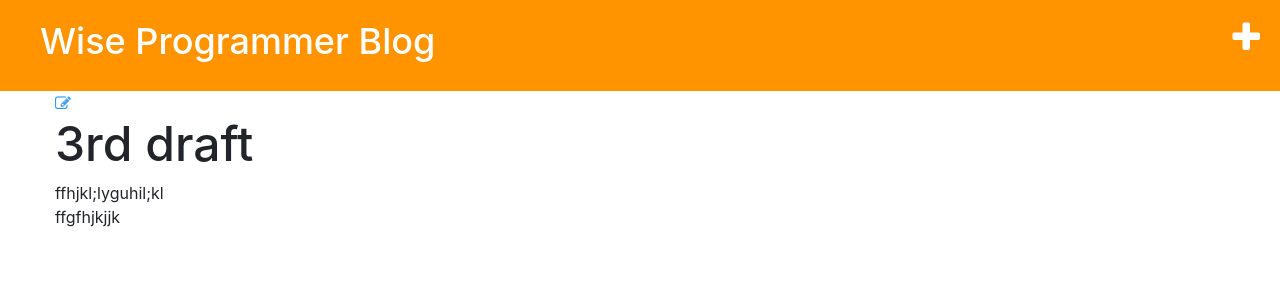
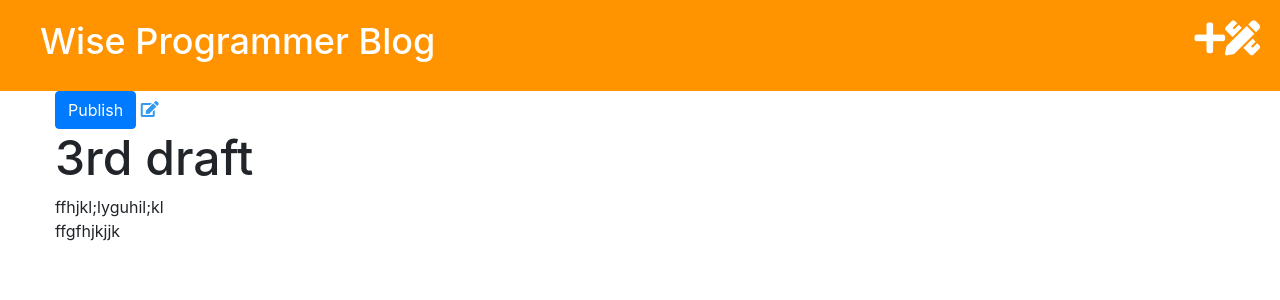
Before and after one commit to joekariuki3/mysite_blog_django, a Django app: page /post/9/ in a window 1280 px wide. Shown: the top 300 px of the page. Run offline with Django 3.2, Linux system fonts and the light colour scheme; a user stored in the database is signed in; data comes from the database, SQL or seed files in the repository; both versions use the stored data as it was after the commit; some libraries are stand-ins or nearby versions.

Commit message:
add feature to make draft and publish them

```diff
--- a/blog/static/styles/blog.css
+++ b/blog/static/styles/blog.css
@@ -11,7 +11,7 @@
   text-decoration: none;
 }
 
-.page-header a .fa{
+.page-header a .fa, .fas{
     font-size:35px;
     color:#ffffff;
     float: right;
--- a/blog/templates/blog/base.html
+++ b/blog/templates/blog/base.html
@@ -16,17 +16,13 @@
       integrity="sha384-ggOyR0iXCbMQv3Xipma34MD+dH/1fQ784/j6cY/iJTQUOhcWr7x9JvoRxT2MZw1T"
       crossorigin="anonymous"
     />
-    <link
-      href="https://stackpath.bootstrapcdn.com/font-awesome/4.7.0/css/font-awesome.min.css"
-      rel="stylesheet"
-      integrity="sha384-wvfXpqpZZVQGK6TAh5PVlGOfQNHSoD2xbE+QkPxCAFlNEevoEH3Sl0sibVcOQVnN"
-      crossorigin="anonymous"
-    />
+    <link rel="stylesheet" href="https://cdnjs.cloudflare.com/ajax/libs/font-awesome/5.11.2/css/all.css" integrity="sha256-46qynGAkLSFpVbEBog43gvNhfrOj+BmwXdxFgVK/Kvc=" crossorigin="anonymous" />
     <link rel="stylesheet" href="{% static 'styles/blog.css' %}" />
   </head>
   <body>
     <div class="page-header">
       {% if user.is_authenticated %}
+      <a href="{% url 'post_draft_list' %}"><i class="fas fa-pencil-ruler fa"></i></a>
       <a href="{% url 'post_new'%}"><i class="fa fa-plus"></i></a>
       {% endif %}
       <h1><a href="{% url 'post_list'%}">Wise Programmer Blog</a></h1>
--- a/blog/templates/blog/post_detail.html
+++ b/blog/templates/blog/post_detail.html
@@ -3,11 +3,12 @@
   <div class="date">
     <p>Published: {{ post.published_date }}</p>
   </div>
+  {% else %}
+  <a href="{% url 'post_publish' pk=post.pk %}" class="btn btn-primary">Publish</a>
 
-  {% endif %} {% if user.is_authenticated %}
-  <a href="{% url 'post_edit' pk=post.pk %}"
-    ><i class="fa fa-edit" style="color: #339af0;"></i
-  ></a>
+  {% endif %}
+  {% if user.is_authenticated %}
+  <a href="{% url 'post_edit' pk=post.pk %}"><i class="fa fa-edit" style="color: #339af0;"></i></a>
   {% endif %}
 
   <h1>{{ post.title }}</h1>
--- a/blog/templates/blog/post_list.html
+++ b/blog/templates/blog/post_list.html
@@ -1,4 +1,6 @@
-{% extends 'blog/base.html' %} {% block content%} {% for post in posts %}
+{% extends 'blog/base.html' %}
+{% block content%}
+{% for post in posts %}
 <div class="post">
   <div class="date">
     <p>
@@ -8,6 +10,6 @@
   <h1>
     <a href="{% url 'post_detail' pk=post.pk %}">{{ post.title }}</a>
   </h1>
-  <p>{{ post.text | linebreaksbr }}</p>
+  <p>{{ post.text | truncatechars:50| linebreaksbr }}</p>
 </div>
 {% endfor %} {% endblock %}
--- a/blog/urls.py
+++ b/blog/urls.py
@@ -18,4 +18,12 @@ urlpatterns = [
     # 127.0.0.1:8000/post/3/edit ==> local
     # mydjangoblog.com/post/3/edit ==> online
     path('post/<int:pk>/edit/', views.post_edit, name='post_edit'),
+
+    # 127.0.0.1:8000/drafts ==> local
+    # mydjangoblog.com/drafts ==> online
+    path('drafts/', views.post_draft_list, name='post_draft_list'),
+
+    # 127.0.0.1:8000/post/3/publish ==> local
+    # mydjangoblog.com/post/3/publish ==> online
+    path('post/<int:pk>/publish/', views.post_publish, name='post_publish'),
 ]
--- a/blog/views.py
+++ b/blog/views.py
@@ -26,7 +26,6 @@ def post_new(request):
         if form.is_valid():
             post = form.save(commit=False)
             post.author = request.user
-            post.published_date = timezone.now()
             post.save()
             return redirect('post_detail', pk=post.pk)
     else:
@@ -50,3 +49,13 @@ def post_edit(request, pk):
         form = PostForm(instance=post)
         stuff_for_frontend = {'form': form}
     return render(request, 'blog/post_edit.html', stuff_for_frontend)
+
+def post_draft_list(request):
+    post = Post.objects.filter(published_date__isnull=True).order_by('-created_date')
+    stuff_for_frontend = {'posts': post }
+    return render(request, 'blog/post_draft_list.html', stuff_for_frontend)
+
+def post_publish(request, pk):
+    post = get_object_or_404(Post, pk=pk)
+    post.publish()
+    return redirect('post_detail', pk=pk)
```
Also changed, not shown: blog/templates/blog/post_draft_list.html (added, +13 -0 lines), db.sqlite3, 1 other file.
